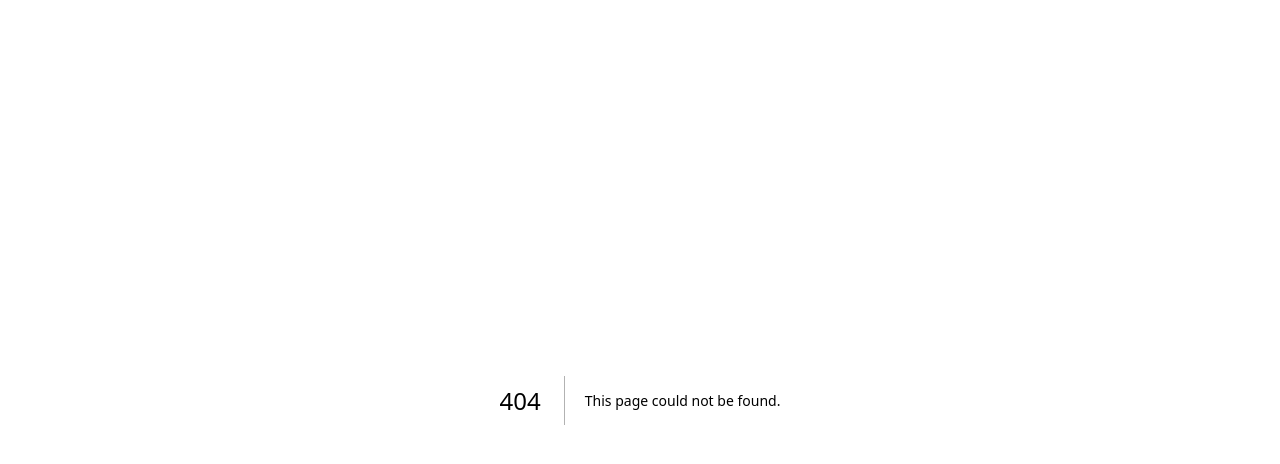
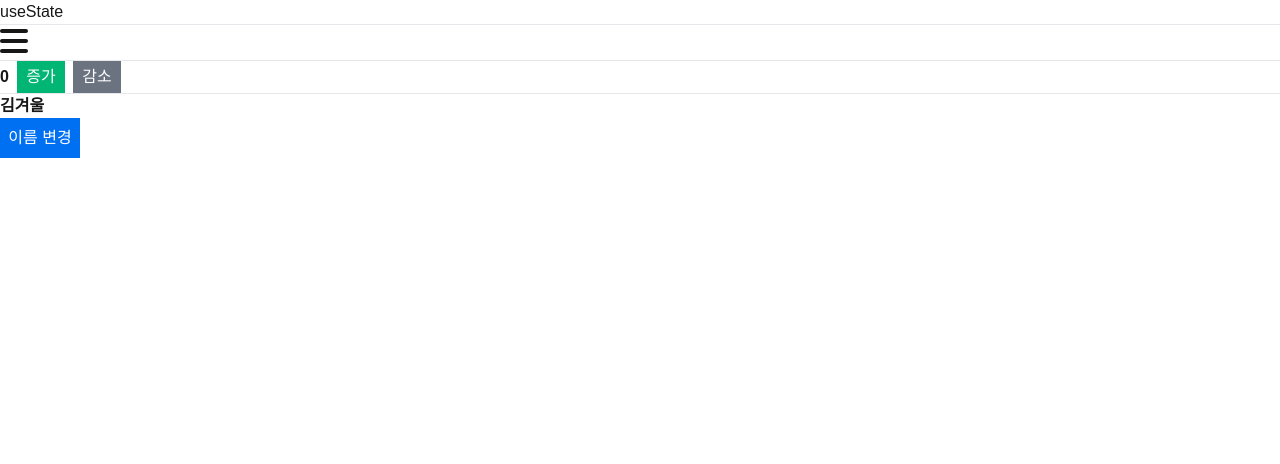
Before and after one commit to rabbit-onion/dashboard-study, a Next.js app: page /state in a window 1280 px wide. Before the commit this address had no page. Shown: the top 464 px of the page. Built offline with nearby package versions, Linux system fonts and the light colour scheme.

Commit message:
useState를 이용해 상태 변경하기

```diff
--- a/package.json
+++ b/package.json
@@ -9,6 +9,10 @@
     "lint": "next lint"
   },
   "dependencies": {
+    "@fortawesome/fontawesome-svg-core": "^6.6.0",
+    "@fortawesome/free-solid-svg-icons": "^6.6.0",
+    "@fortawesome/react-fontawesome": "^0.2.2",
+    "font-awesome-4": "^4.7.4",
     "next": "15.0.3",
     "react": "19.0.0-rc-66855b96-20241106",
     "react-dom": "19.0.0-rc-66855b96-20241106",
--- /dev/null
+++ b/src/app/state/page.jsx
@@ -0,0 +1,73 @@
+'use client';
+
+import React, { useState } from 'react';
+import { config } from '@fortawesome/fontawesome-svg-core';
+import '@fortawesome/fontawesome-svg-core/styles.css'; // Font Awesome CSS
+import { FontAwesomeIcon } from '@fortawesome/react-fontawesome';
+import { faBars } from '@fortawesome/free-solid-svg-icons';
+import { faXmark } from '@fortawesome/free-solid-svg-icons';
+config.autoAddCss = false;
+
+const StatePage = () => {
+  // useState로 텍스트 변경
+  // let name = '김겨울';
+
+  // const [상태이름, 상태변경함수] = useState(초기값);
+  const [name, setName] = useState('김겨울');
+
+  const changeName = () => {
+    // name = name === '김겨울' ? '김가을' : '김겨울';
+    // console.log(name);
+    // document.querySelector('strong').innerText = name;
+
+    setName(name === '김겨울' ? '김가을' : '김겨울');
+  };
+
+  // useState로 숫자 증감
+  // ===================================================
+  const [number, setNumber] = useState(0);
+
+  const increase = () => {
+    setNumber(number + 1);
+  };
+  const decrease = () => {
+    setNumber(number - 1);
+  };
+
+  // useState로 버튼 클릭 시 아이콘 변경
+  // ========================================================
+  const [isOpen, setIsOpen] = useState(false);
+
+  return (
+    <div>
+      <h2>useState</h2>
+      <hr />
+
+      <button
+        onClick={() => {
+          setIsOpen(!isOpen);
+        }}
+      >
+        {isOpen ? <FontAwesomeIcon icon={faXmark} size='2x' /> : <FontAwesomeIcon icon={faBars} size='2x' />}
+      </button>
+
+      <hr />
+      <strong>{number}</strong>
+      <button onClick={increase} className='mx-2 w-12 h-8 bg-secondary text-white'>
+        증가
+      </button>
+      <button onClick={decrease} className='w-12 h-8 bg-gray-500 text-white'>
+        감소
+      </button>
+
+      <hr />
+
+      <strong>{name}</strong>
+      <button onClick={changeName} className='block w-20 h-10 bg-primary text-white'>
+        이름 변경
+      </button>
+    </div>
+  );
+};
+
+export default StatePage;
```
Also changed, not shown: 1 other file (tests, documents, lock files or other folders).
